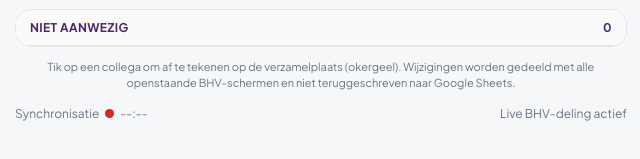
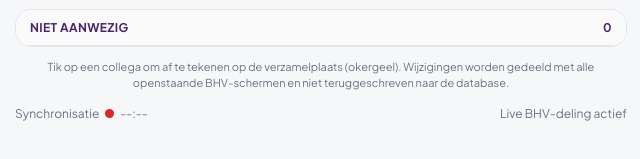
Before and after one commit to ipaaff11-arch/aanwezigheidsbord, a plain HTML site: page bhv.html in a window 1280 px wide. Shown: the part 293-452 px from the top of the page, 319-959 px from the left. Drawn offline with Linux system fonts and the light colour scheme; no server answers.

Commit message:
Add files via upload

```diff
--- a/bhv.html
+++ b/bhv.html
@@ -415,7 +415,7 @@
     </section>
 
     <div class="info-note">
-      Tik op een collega om af te tekenen op de verzamelplaats (okergeel). Wijzigingen worden gedeeld met alle openstaande BHV-schermen en niet teruggeschreven naar Google Sheets.
+      Tik op een collega om af te tekenen op de verzamelplaats (okergeel). Wijzigingen worden gedeeld met alle openstaande BHV-schermen en niet teruggeschreven naar de database.
     </div>
 
     <div class="status-bar">
```
